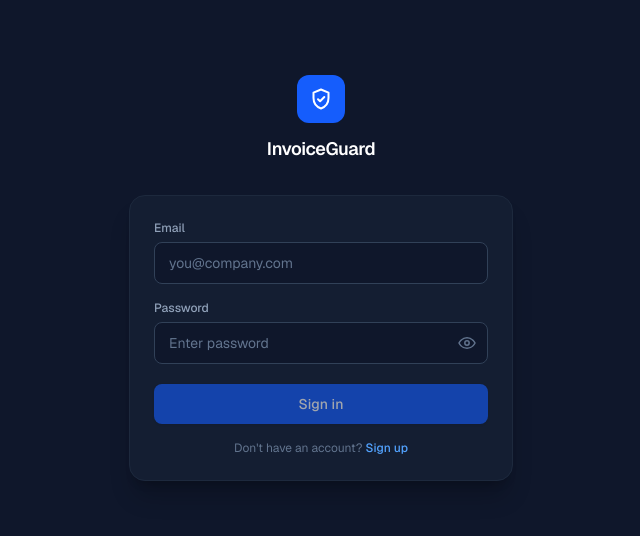
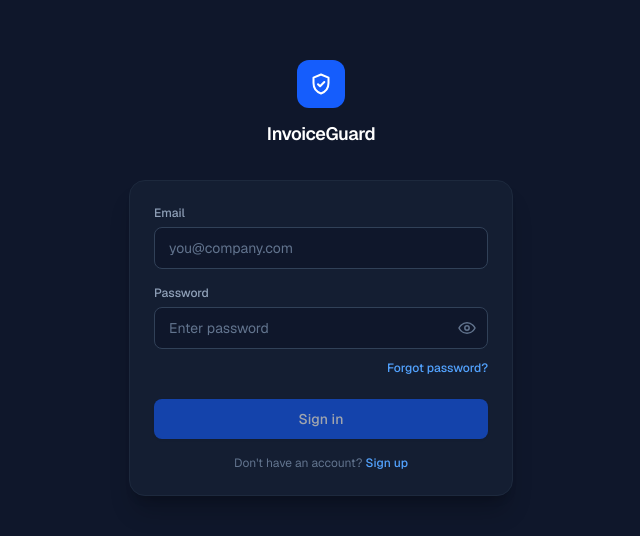
Before and after one commit to Jdbdesign/invoiceguard, a Next.js app: page /login in a window 1280 px wide. Shown: the part 122-658 px from the top of the page, without its empty margins (319-959 px from the left). Built offline with nearby package versions, Linux system fonts and the light colour scheme.

Commit message:
feat(password-reset): add forgot-password link to login page

```diff
--- a/src/app/login/page.tsx
+++ b/src/app/login/page.tsx
@@ -107,6 +107,11 @@ function LoginForm() {
             placeholder="Enter password"
             autoComplete="current-password"
           />
+          <div className="mt-1.5 text-right">
+            <a href="/forgot-password" className="text-xs font-medium text-blue-400 hover:text-blue-300">
+              Forgot password?
+            </a>
+          </div>
 
           {error && <p className="mt-2.5 text-xs font-medium text-red-400">{error}</p>}
 
```
